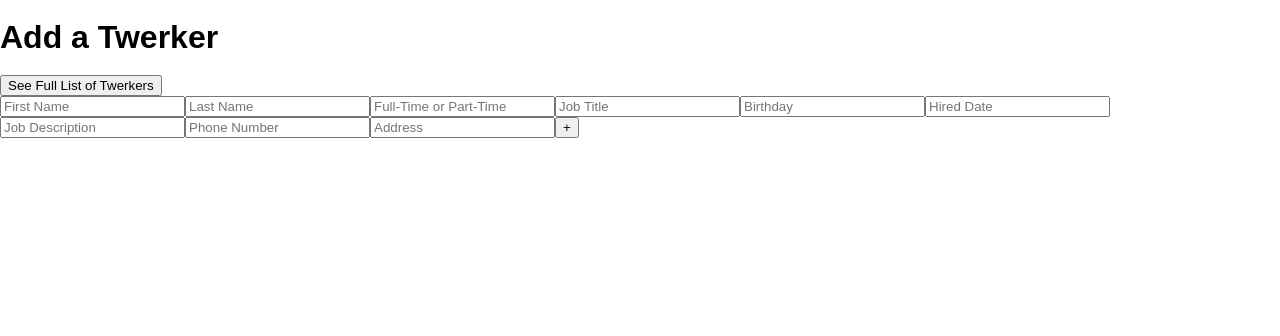
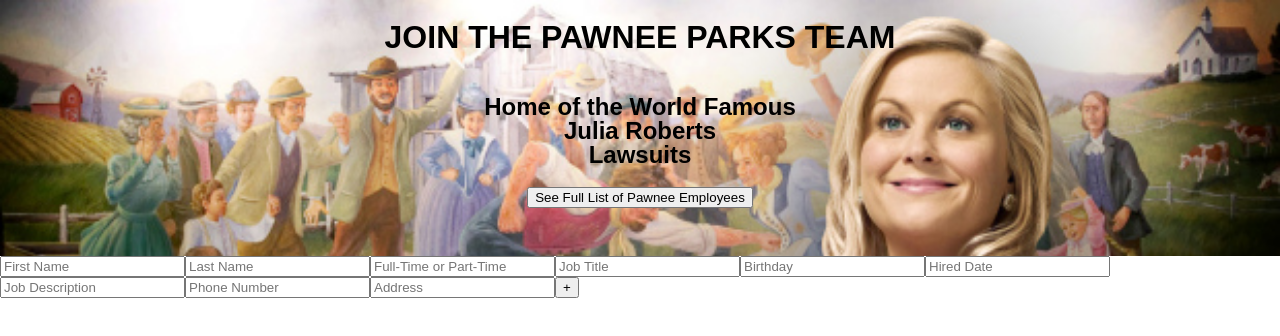
Before and after one commit to LivCunningham/twerktwerktwerk, a React (Create React App) app: page / in a window 1280 px wide. Shown: the top 336 px of the page. Built offline with nearby package versions, Linux system fonts and the light colour scheme.

Commit message:
updated workers

```diff
--- a/public/index.html
+++ b/public/index.html
@@ -1,15 +1,26 @@
 <!DOCTYPE html>
 <html lang="en">
   <head>
-    <meta charset="utf-8">
-    <link rel="shortcut icon" href="%PUBLIC_URL%/favicon.ico">
-    <meta name="viewport" content="width=device-width, initial-scale=1, shrink-to-fit=no">
-    <meta name="theme-color" content="#000000">
+    <meta charset="utf-8" />
+    <link rel="shortcut icon" href="%PUBLIC_URL%/favicon.ico" />
+    <link
+      href="https://fonts.googleapis.com/css?family=Lobster&display=swap"
+      rel="stylesheet"
+    />
+    <link
+      href="https://fonts.googleapis.com/css?family=Lobster|Quicksand&display=swap"
+      rel="stylesheet"
+    />
+    <meta
+      name="viewport"
+      content="width=device-width, initial-scale=1, shrink-to-fit=no"
+    />
+    <meta name="theme-color" content="#000000" />
     <!--
       manifest.json provides metadata used when your web app is added to the
       homescreen on Android. See https://developers.google.com/web/fundamentals/web-app-manifest/
     -->
-    <link rel="manifest" href="%PUBLIC_URL%/manifest.json">
+    <link rel="manifest" href="%PUBLIC_URL%/manifest.json" />
     <!--
       Notice the use of %PUBLIC_URL% in the tags above.
       It will be replaced with the URL of the `public` folder during the build.
@@ -19,7 +30,7 @@
       work correctly both with client-side routing and a non-root public URL.
       Learn how to configure a non-root public URL by running `npm run build`.
     -->
-    <title>y</title>
+    <title>Parks and Recreation Employee Management System</title>
   </head>
   <body>
     <noscript>
--- a/src/App.js
+++ b/src/App.js
@@ -2,6 +2,7 @@
 import { BrowserRouter as Router, Route, Switch } from 'react-router-dom'
 import AddEmployee from './page/AddEmployee'
 import GetEmployee from './components/GetEmployee'
+import SingleEmployee from './page/SingleEmployee'
 
 class App extends Component {
   render() {
@@ -11,6 +12,11 @@
           <Switch>
             <Route path="/" exact component={AddEmployee} />
             <Route path="/GetEmployee" exact component={GetEmployee} />
+            <Route
+              path="/SingleEmployee/:personID"
+              exact
+              component={SingleEmployee}
+            />
           </Switch>
         </Router>
       </>
--- a/src/components/GetEmployee.js
+++ b/src/components/GetEmployee.js
@@ -1,5 +1,6 @@
 import React, { useState, useEffect } from 'react'
 import axios from 'axios'
+import { Link } from 'react-router-dom'
 
 const API_URL =
   'https://sdg-staff-directory-app.herokuapp.com/api/Liv%20Media/Employees'
@@ -11,29 +12,30 @@
     console.log({ listEmployee })
     axios.get(`${API_URL}`, listEmployee).then(resp => {
       listEmployee(resp.data)
-      debugger
-      // listEmployee(oldList => oldList.concat(resp.data))
-      // employeeList = resp.data
     })
   }, [])
 
   return (
     <>
-      <section>
-        <ul className="employee-listing">
+      <table>
+        <tbody>
           {employeeList.map(person => (
-            <tr>
-              <td> {person.firstName} </td>
-              <td> {person.lastName} </td>
+            <tr className="employee-listing" key={person.id}>
+              <td>
+                <Link to={`/SingleEmployee/${person.id}`}>
+                  <p className="first"> {person.firstName} </p>
+                  <p className="last"> {person.lastName} </p>
+                </Link>
+              </td>
               <td> {person.birthday} </td>
               <td> {person.hireDate} </td>
               <td> {person.isFullTime} </td>
-              <td> {person.jobTitle} </td>
+              <td className="title"> {person.jobTitle} </td>
               <td> {person.phoneNumber} </td>
             </tr>
           ))}
-        </ul>
-      </section>
+        </tbody>
+      </table>
     </>
   )
 }
--- a/src/components/Header.js
+++ b/src/components/Header.js
@@ -6,9 +6,16 @@
     return (
       <div>
         <header>
-          <h1> Add a Twerker</h1>
+          <h1 className="Join"> JOIN THE PAWNEE PARKS TEAM</h1>
+          <h2 className="sub-title">
+            Home of the World Famous
+            <span className="Julia-Roberts">Julia Roberts</span>
+            Lawsuits
+          </h2>
           <Link to={`/GetEmployee`}>
-            <button>See Full List of Twerkers</button>
+            <button className="see-full">
+              See Full List of Pawnee Employees
+            </button>
           </Link>
         </header>
       </div>
--- a/src/index.css
+++ b/src/index.css
@@ -10,3 +10,35 @@
   margin: 0;
   min-height: 100%;
 }
+
+header {
+  display: flex;
+  justify-content: center;
+  align-items: center;
+  flex-direction: column;
+  padding-bottom: 3rem;
+  background-image: url('./images/parksandrec_leslie_1600-1.jpg');
+  background-size: cover;
+}
+
+.employee-listing {
+  display: flex;
+  align-items: center;
+  flex-direction: column;
+}
+
+.first {
+  padding-right: 0.5rem;
+}
+
+.title {
+  display: flex;
+  margin-bottom: 1rem;
+}
+
+.sub-title {
+  display: flex;
+  justify-items: center;
+  text-align: center;
+  flex-direction: column;
+}
--- a/src/page/AddEmployee.js
+++ b/src/page/AddEmployee.js
@@ -1,7 +1,6 @@
 import React, { useState } from 'react'
 import Header from '../components/Header.js'
 import axios from 'axios'
-import { Link } from 'react-router-dom'
 
 const API_URL =
   'https://sdg-staff-directory-app.herokuapp.com/api/Liv%20Media/Employees'
@@ -115,9 +114,6 @@
           <button>+</button>
         </form>
       </section>
-      {/* <Link to={`/GetEmployee`}>
-        <button>See Full List of Twerkers</button>
-      </Link> */}
     </>
   )
 }
--- /dev/null
+++ b/src/page/SingleEmployee.js
@@ -0,0 +1,45 @@
+import React, { useState, useEffect } from 'react'
+import axios from 'axios'
+
+export default function SingleEmployee(props) {
+  const [employee, setEmployee] = useState([])
+  let id = props.match.params.personID
+  const API_URL = `https://sdg-staff-directory-app.herokuapp.com/api/Liv%20Media/Employees/${id}`
+
+  useEffect(() => {
+    axios.get(`${API_URL}`, employee).then(resp => {
+      setEmployee(resp.data)
+      // console.log(resp.data)
+      // console.log({ employee })
+      // console.log({ setEmployee })
+    })
+  }, [])
+
+  return (
+    <>
+      <ul className="employee-listing">
+        <li className="first">
+          <p> {employee.firstName} </p>
+        </li>
+        <li className="last">
+          <p>{employee.lastName} </p>
+        </li>
+        <li>
+          <p>{employee.birthday} </p>
+        </li>
+        <li>
+          <p>{employee.hireDate} </p>
+        </li>
+        <li>
+          <p>It is {employee.isFullTime} that this employee is full-time.</p>
+        </li>
+        <li className="title">
+          <p>{employee.jobTitle} </p>
+        </li>
+        <li>
+          <p>{employee.phoneNumber} </p>
+        </li>
+      </ul>
+    </>
+  )
+}
```
Also changed, not shown: src/components/Twerkers.js (deleted), src/images/parksandrec_leslie_1600-1.jpg (added), 1 other file (tests, documents, lock files or other folders).
